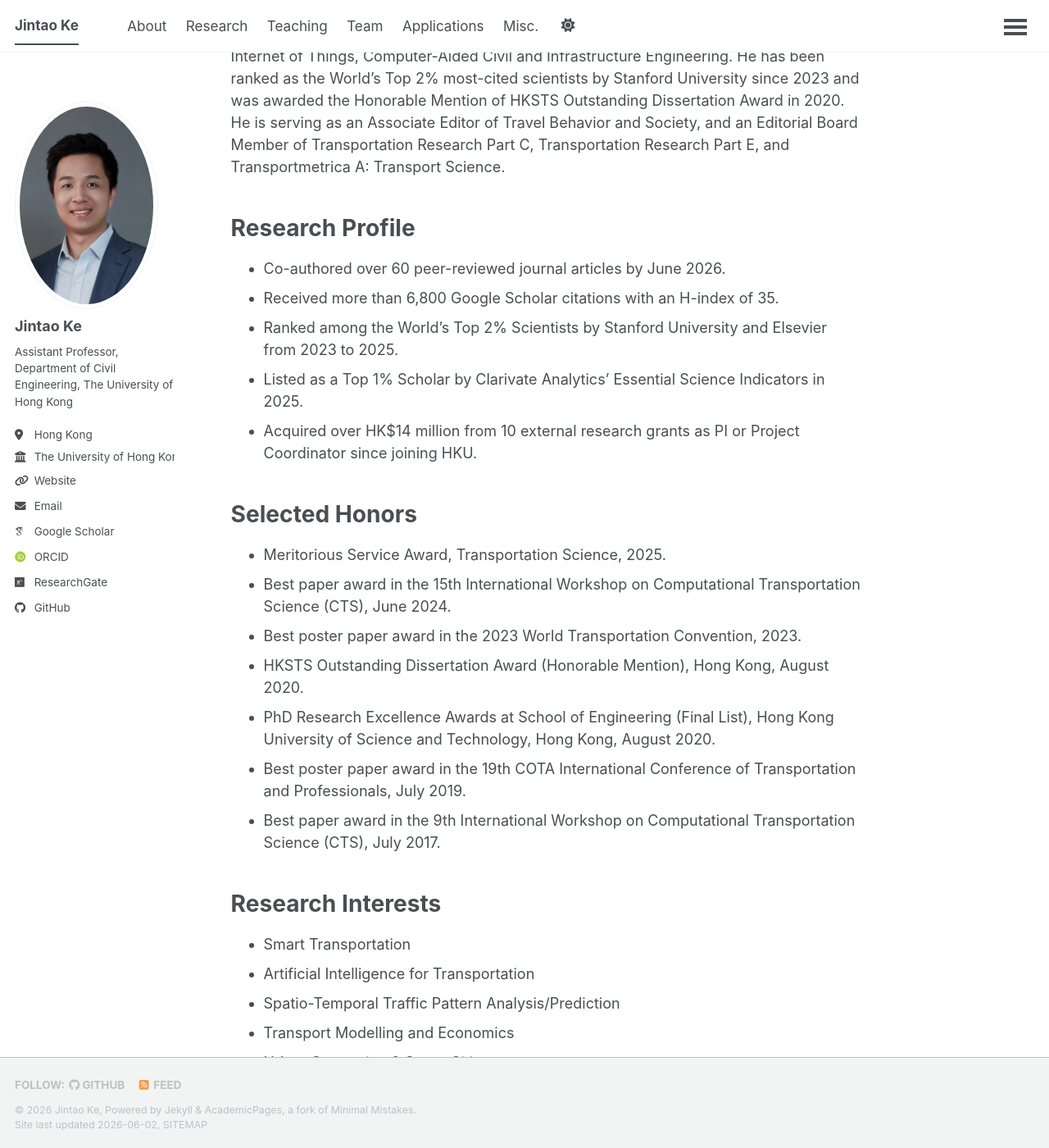
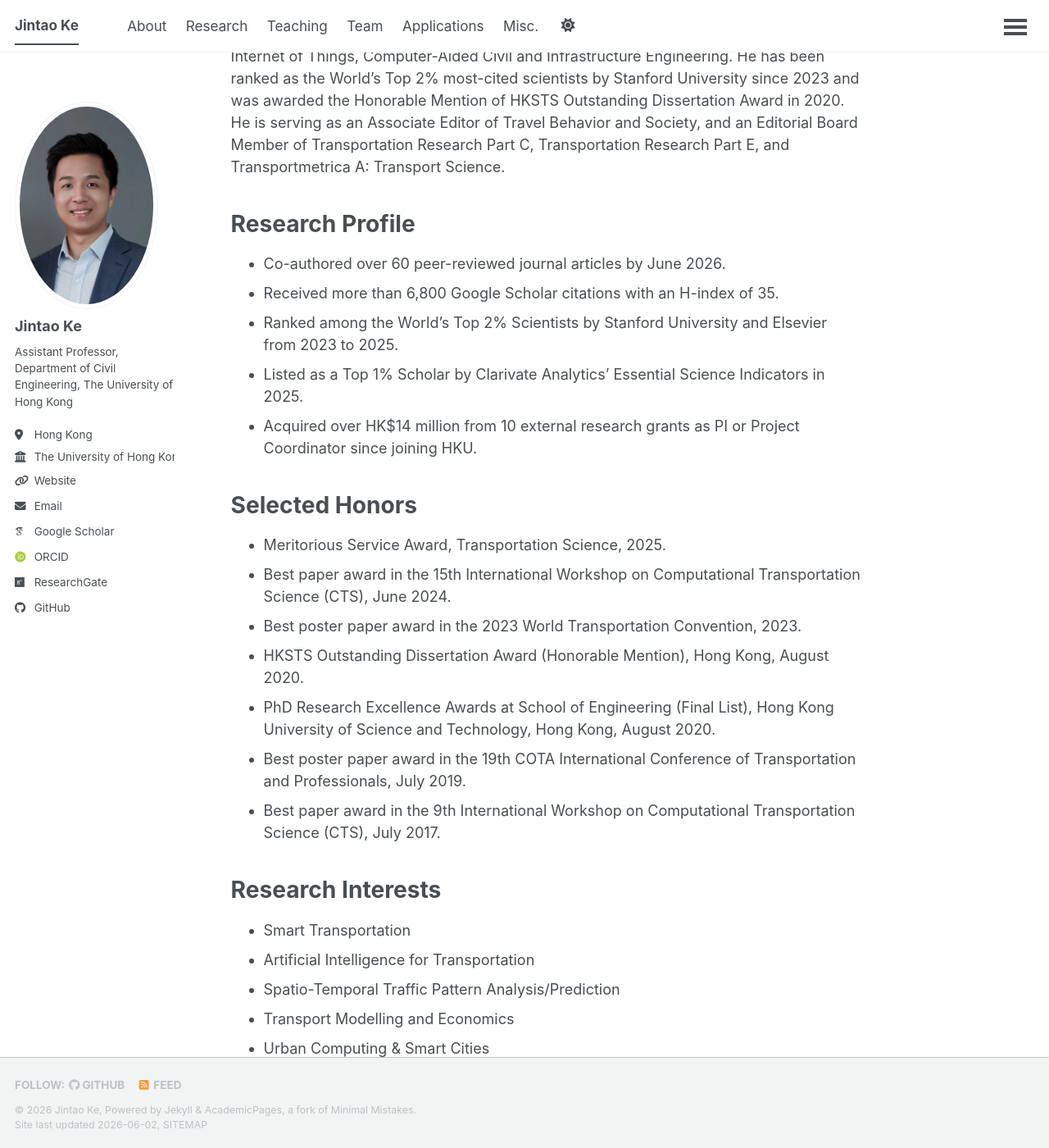
Before and after one commit to hku-kejintao/hku-kejintao.github.io, a Jekyll site: the page built from _pages/about.md, in a window 1280 px wide and 1400 px high, scrolled down 444 px. Shown: the whole window at 82% size. Built offline with Jekyll 4.4.1, drawn with Linux system fonts in a browser that asks for light colours; some web fonts are replaced; a script that is not in the unit is left out.

Commit message:
Reduce content heading spacing
Co-authored-by: Cursor <cursoragent@cursor.com>

```diff
--- a/_sass/layout/_page.scss
+++ b/_sass/layout/_page.scss
@@ -50,9 +50,14 @@
 
 .page__content {
 
-  h1, h2, h3 {
-    margin-top: 1.6em;
-    margin-bottom: 0.6em;
+  h1 {
+    margin-top: 1.4em;
+    margin-bottom: 0.35em;
+  }
+
+  h2, h3 {
+    margin-top: 1em;
+    margin-bottom: 0.45em;
   }
 
   h1:first-child,
@@ -63,7 +68,7 @@
 
   h1 + h2,
   h2 + h3 {
-    margin-top: 0.35em;
+    margin-top: 0.15em;
   }
 
   h2 {
```
